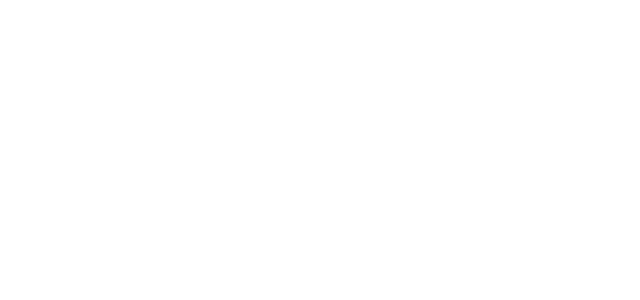
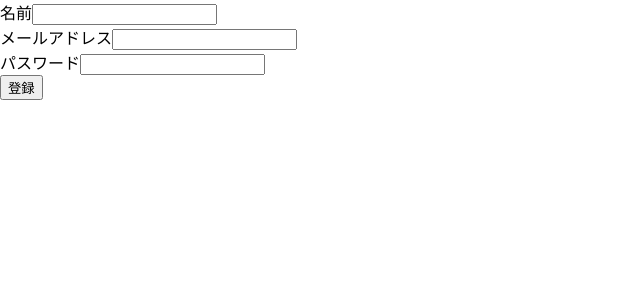
Before and after one commit to kouta1612/nuxt-laravel-for-nuxt, a Nuxt app: page /signup in a window 1280 px wide. Before the commit this address had no page. Shown: the top 300 px of the page, without its empty margins (0-640 px from the left). Built offline with nearby package versions, Linux system fonts and the light colour scheme.

Commit message:
既存ユーザをログインできるようにした

```diff
--- /dev/null
+++ b/pages/admin/index.vue
@@ -0,0 +1,6 @@
+<template>
+    <div>
+        <h1>Admin画面</h1>
+        <p>ログイン成功</p>
+    </div>
+</template>
--- a/pages/dashboard.vue
+++ /dev/null
@@ -1,5 +0,0 @@
-<template>
-    <div>
-        <p>ダッシュボード</p>
-    </div>
-</template>
--- a/pages/index.vue
+++ b/pages/index.vue
@@ -1,46 +1,6 @@
 <template>
   <div class="container">
-    <div>
-      <form @submit.prevent="login">
-        <div>
-          <label for="name">名前</label>
-          <input type="text" id="name" v-model="user.name">
-        </div>
-        <div>
-          <label for="email">メールアドレス</label>
-          <input type="email" id="email" v-model="user.email">
-        </div>
-        <div>
-          <label for="password">パスワード</label>
-          <input type="password" id="password" v-model="user.password">
-        </div>
-        <button type="submit">登録</button>
-      </form>
-    </div>
+    <h1>TOP画面</h1>
+    <nuxt-link to="/signin">ログイン</nuxt-link>
   </div>
 </template>
-
-<script lang="ts">
-import { defineComponent, reactive } from '@vue/composition-api'
-
-export default defineComponent({
-  setup(props, { root }) {
-    const user = reactive({
-      name: '',
-      email: '',
-      password: '',
-    })
-    const login = async () => {
-      const redirectUrl = await root.$axios.$post('/api/register', user)
-        .then(response => response.redirect_url)
-        .catch(error => console.log(error))
-      console.log(redirectUrl)
-      root.$router.push(redirectUrl)
-    }
-    return {
-      user,
-      login,
-    }
-  }
-})
-</script>
--- /dev/null
+++ b/pages/signin/index.vue
@@ -0,0 +1,42 @@
+<template>
+    <div>
+        <form @submit.prevent="handleLogin">
+            <div>
+                <label for="email">メールアドレス</label>
+                <input type="email" id="email" v-model="user.email">
+            </div>
+            <div>
+                <label for="password">パスワード</label>
+                <input type="password" id="password" v-model="user.password">
+            </div>
+            <button type="submit">ログイン</button>
+        </form>
+    </div>
+</template>
+
+<script lang="ts">
+import { defineComponent, reactive } from '@vue/composition-api'
+export default defineComponent({
+    setup(props, { root }) {
+        const user = reactive({
+            email: '',
+            password: ''
+        })
+        const handleLogin = async () => {
+            const result = await root.$axios.$post('/api/signin', user)
+                .then(response => response.isSuccess)
+                .catch(error => {
+                    console.log(error)
+                    return false
+                });
+            if (result) {
+                root.$router.push('/admin')
+            }
+        }
+        return {
+            user,
+            handleLogin
+        }
+    }
+})
+</script>
--- /dev/null
+++ b/pages/signup/index.vue
@@ -0,0 +1,44 @@
+<template>
+  <div class="container">
+    <div>
+      <form @submit.prevent="login">
+        <div>
+          <label for="name">名前</label>
+          <input type="text" id="name" v-model="user.name">
+        </div>
+        <div>
+          <label for="email">メールアドレス</label>
+          <input type="email" id="email" v-model="user.email">
+        </div>
+        <div>
+          <label for="password">パスワード</label>
+          <input type="password" id="password" v-model="user.password">
+        </div>
+        <button type="submit">登録</button>
+      </form>
+    </div>
+  </div>
+</template>
+
+<script lang="ts">
+import { defineComponent, reactive } from '@vue/composition-api'
+
+export default defineComponent({
+  setup(props, { root }) {
+    const user = reactive({
+      name: '',
+      email: '',
+      password: '',
+    })
+    const login = async () => {
+      const result = await root.$axios.$post('/api/signup', user)
+        .catch(error => console.log(error))
+      root.$router.push(result.redirect_url)
+    }
+    return {
+      user,
+      login,
+    }
+  }
+})
+</script>
```
Also changed, not shown: store/index.ts (added).
